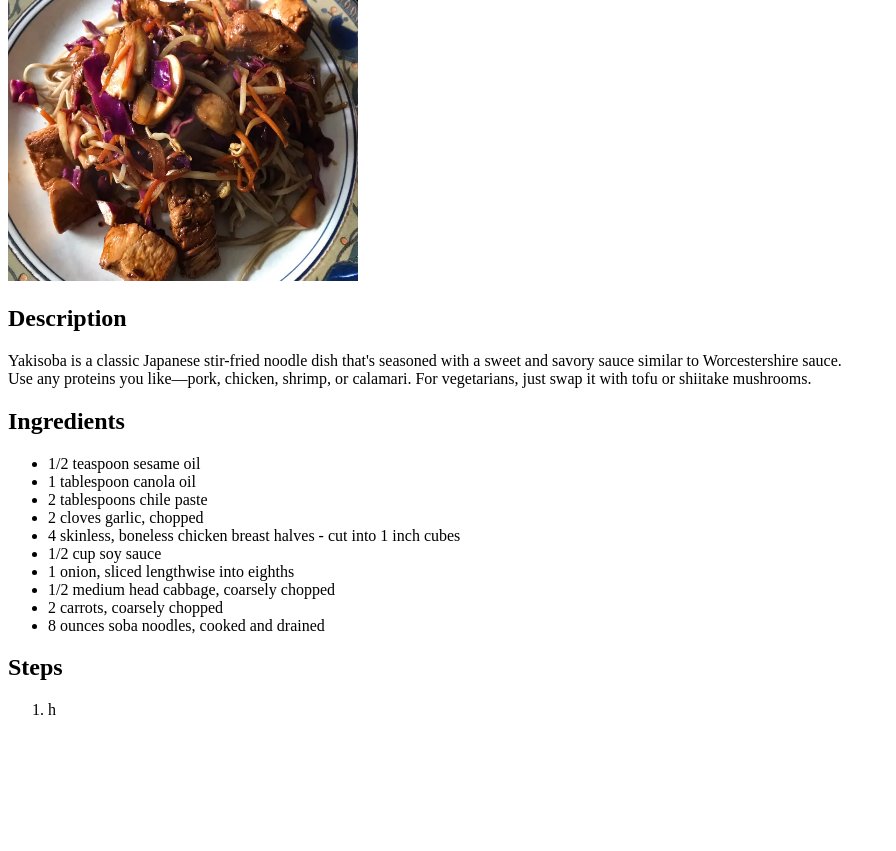
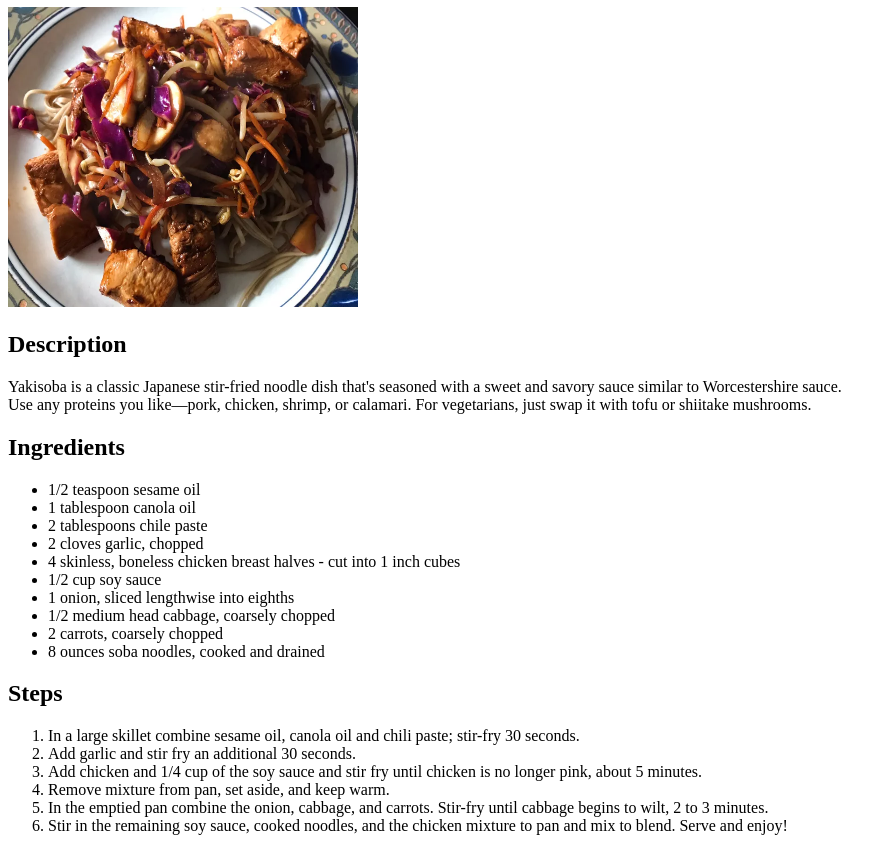
Before and after one commit to RossTHill-RTH/odin-recipes, a plain HTML site: page recipes/yakisoba.html in a window 1280 px wide. Shown: the part 99-950 px from the top of the page, without its empty margins (0-896 px from the left). Before the commit the page ends 834 px from the top, so only its background shows below. Drawn offline with Linux system fonts and the light colour scheme.

Commit message:
Finalized yakisoba page with complete lists and link back to home page

```diff
--- a/recipes/yakisoba.html
+++ b/recipes/yakisoba.html
@@ -7,13 +7,17 @@
     </head>
 
     <body>
+        <a href="../index.html">Back to Home</a>
+
+        <!--Link back to homepage-->
+
         <h1>Yakisoba Chicken</h1>
         <img src="../images/yakisoba.png" alt="Yakisoba Chicken" height="300" width="350">
 
          <h2>Description</h2>
              <p>
-                Yakisoba is a classic Japanese stir-fried noodle dish that's seasoned with a sweet and savory sauce similar to Worcestershire sauce. <br> Use any proteins you like—pork, chicken, shrimp, or calamari. For vegetarians, just swap it with tofu or shiitake mushrooms.        </p>     </p>
-
+                Yakisoba is a classic Japanese stir-fried noodle dish that's seasoned with a sweet and savory sauce similar to Worcestershire sauce. <br> Use any proteins you like—pork, chicken, shrimp, or calamari. For vegetarians, just swap it with tofu or shiitake mushrooms.        </p>
+                <!--Description of Yakisoba Chicken-->
         <h2>Ingredients</h2>
              <p>
                 <ul>
@@ -28,12 +32,21 @@
                     <li>2 carrots, coarsely chopped</li>
                     <li>8 ounces soba noodles, cooked and drained</li>
                 </ul>
-           </p>
+
+                <!--unordered list for Yakisoba Chicken ingredients-->
+
 
            <h2>Steps</h2>
            <ol>
-            <li>h</li>
+            <li>In a large skillet combine sesame oil, canola oil and chili paste; stir-fry 30 seconds.</li>
+            <li>Add garlic and stir fry an additional 30 seconds.</li>
+            <li>Add chicken and 1/4 cup of the soy sauce and stir fry until chicken is no longer pink, about 5 minutes.</li>
+            <li>Remove mixture from pan, set aside, and keep warm.</li>
+            <li>In the emptied pan combine the onion, cabbage, and carrots. Stir-fry until cabbage begins to wilt, 2 to 3 minutes.</li>
+            <li>Stir in the remaining soy sauce, cooked noodles, and the chicken mixture to pan and mix to blend. Serve and enjoy!</li>
            </ol>
+
+           <!--Ordered List for Yakisoba Chicken steps for making-->
 
 
 
```
